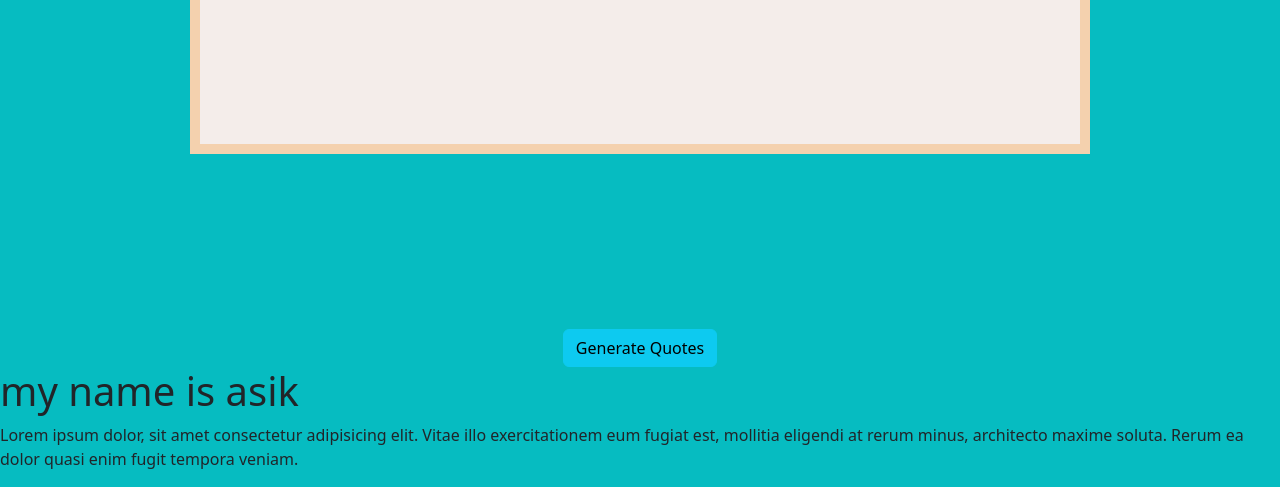
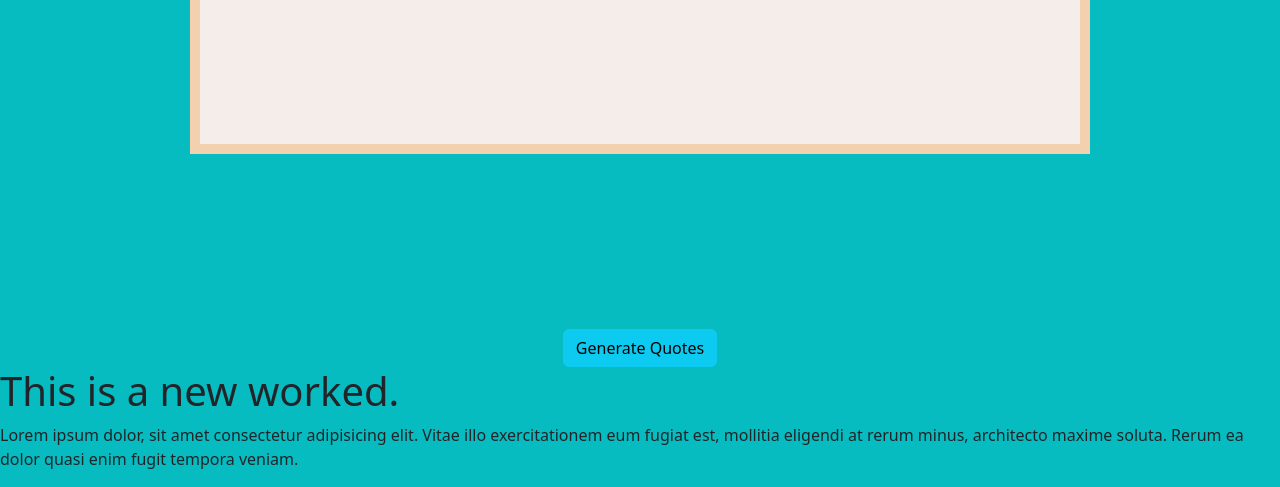
Before and after one commit to asik247/quoites-project, a plain HTML site: page index.html in a window 1280 px wide. Shown: the part 471-958 px from the top of the page. Drawn offline with nearby package versions, Linux system fonts and the light colour scheme.

Commit message:
new commit

```diff
--- a/index.html
+++ b/index.html
@@ -20,7 +20,7 @@
         <button onclick="generate()" type="button" class="btn btn-info">Generate Quotes</button>
     </div>
     <div class="details">
-        <h1>my name is asik</h1>
+        <h1>This is a new worked.</h1>
         <p>Lorem ipsum dolor, sit amet consectetur adipisicing elit. Vitae illo exercitationem eum fugiat est, mollitia eligendi at rerum minus, architecto maxime soluta. Rerum ea dolor quasi enim fugit tempora veniam.</p>
     </div>
  <script src="script.js"></script>
```
